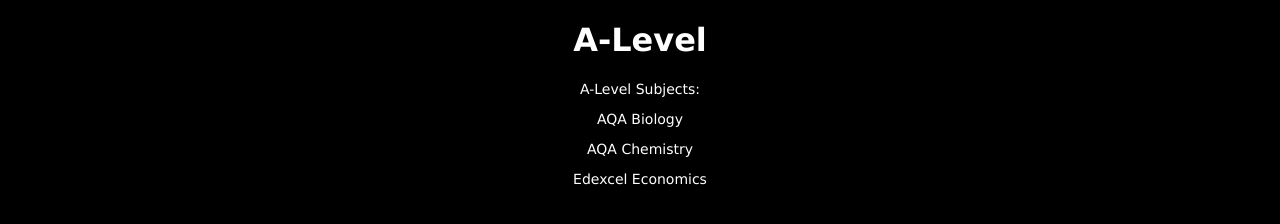
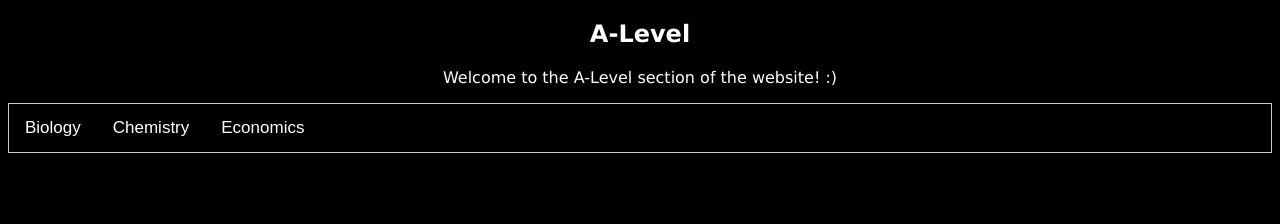
Before and after one commit to thestudytuber/alevel, a plain HTML site: page index.html in a window 1280 px wide. Drawn offline with Linux system fonts and the light colour scheme.

Commit message:
Update index.html

```diff
--- a/index.html
+++ b/index.html
@@ -1,23 +1,104 @@
 <!DOCTYPE html>
 <html>
 <head>
-<!-- HTML Codes by Quackit.com -->
-<title>
-alevel</title>
 <meta name="viewport" content="width=device-width, initial-scale=1">
 <style>
-body {background-color:#000000;background-repeat:no-repeat;background-position:top left;background-attachment:fixed;}
-h1{text-align:center;font-family:Verdana, sans-serif;color:#ffffff;background-color:#000000;}
-p {text-align:center;font-family:Verdana, sans-serif;font-size:14px;font-style:normal;font-weight:normal;color:#ffffff;background-color:#000000;}
+body {
+font-family: Verdana;
+background-color: black;
+color: white;
+ text-align: center;
+}
+
+/* Style the tab */
+.tab {
+  overflow: hidden;
+  text-align: center;
+  border: 1px solid #ccc;
+  background-color: black;
+}
+
+/* Style the buttons inside the tab */
+.tab button {\
+  color: white;
+  text-align: center;
+  background-color: black;
+  color: white;
+  float: left;
+  border: none;
+  outline: none;
+  cursor: pointer;
+  padding: 14px 16px;
+  transition: 0.3s;
+  font-size: 17px;
+}
+
+/* Change background color of buttons on hover */
+.tab button:hover {
+  color:white ;
+  text-align: center;
+  background-color: black;
+}
+
+/* Create an active/current tablink class */
+.tab button.active {
+  background-color: black;
+   text-align: center;
+}
+
+/* Style the tab content */
+.tabcontent {
+  display: none;
+  text-align: center;
+  color: white;
+  background-color: black;
+  padding: 6px 12px;
+  border: 1px solid #ccc;
+  border-top: none;
+}
 </style>
 </head>
 <body>
-<h1>A-Level</h1>
-<p>A-Level Subjects:</p>
-<p>AQA Biology </p>
-<p>AQA Chemistry </p>
-<p>Edexcel Economics</p>
-<p></p>
-<p></p>
+
+<h2>A-Level</h2>
+<p>Welcome to the A-Level section of the website! :)</p>
+
+<div class="tab">
+  <button class="tablinks" onclick="openCity(event, 'Biology')">Biology</button>
+  <button class="tablinks" onclick="openCity(event, 'Chemistry')">Chemistry</button>
+  <button class="tablinks" onclick="openCity(event, 'Economics')">Economics</button>
+</div>
+
+<div id="Biology" class="tabcontent">
+  <h3>Biology</h3>
+  <p>AQA A-Level Biology <p>
+</div>
+
+<div id="Chemistry" class="tabcontent">
+  <h3>Chemistry</h3>
+  <p>AQA A-Level Chemistry</p>
+</div>
+
+<div id="Economics" class="tabcontent">
+  <h3>Economics</h3>
+  <p>Edexcel A-Level Economics</p>
+</div>
+
+<script>
+function openCity(evt, cityName) {
+  var i, tabcontent, tablinks;
+  tabcontent = document.getElementsByClassName("tabcontent");
+  for (i = 0; i < tabcontent.length; i++) {
+    tabcontent[i].style.display = "none";
+  }
+  tablinks = document.getElementsByClassName("tablinks");
+  for (i = 0; i < tablinks.length; i++) {
+    tablinks[i].className = tablinks[i].className.replace(" active", "");
+  }
+  document.getElementById(cityName).style.display = "block";
+  evt.currentTarget.className += " active";
+}
+</script>
+
 </body>
 </html>
```
